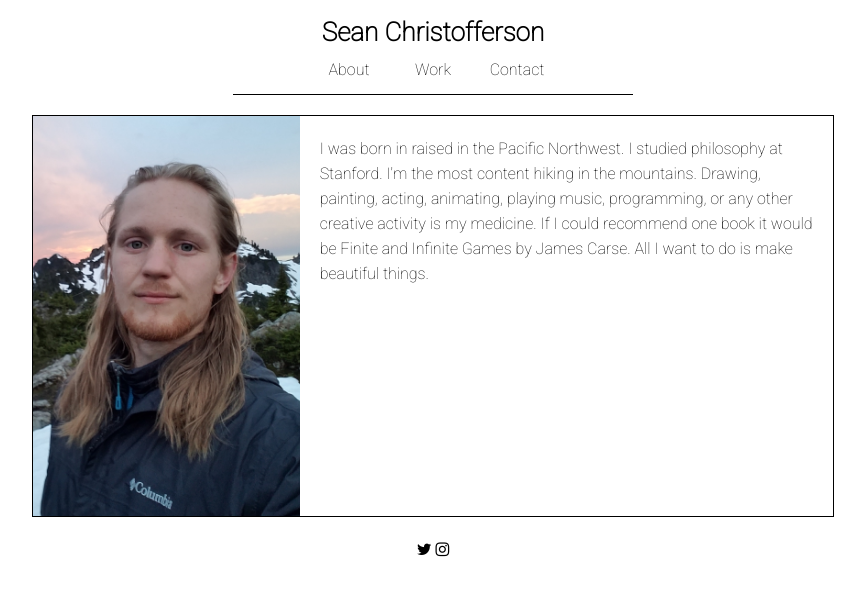
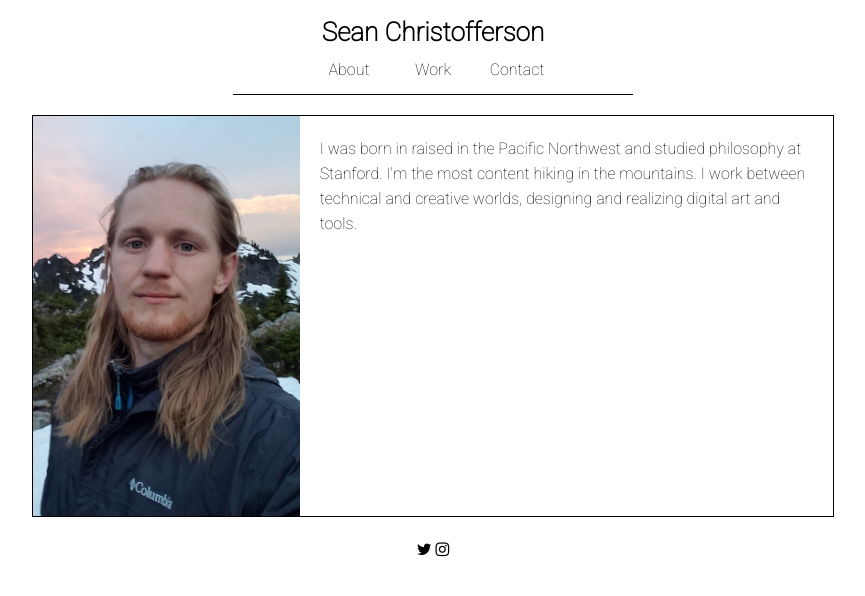
Before and after one commit to s-e-a-c/s-e-a-c.github.io, a plain HTML site: page about.html in a window 1280 px wide. Shown: the whole page, without its empty margins (207-1072 px from the left). Drawn offline with Linux system fonts and the light colour scheme.

Commit message:
changed description in about

```diff
--- a/about.html
+++ b/about.html
@@ -137,10 +137,8 @@
         <div class = "pcontent">
         <a class = "p-link" href = "contact.html"><img class = "p-image" src = "img/portrait.jpg"></a>
         <p>
-            I was born in raised in the Pacific Northwest. I studied philosophy at Stanford. I'm the most content hiking
-            in the mountains. Drawing, painting, acting, animating, playing music, programming, or any other creative activity
-            is my medicine. If I could recommend one book it would be Finite and Infinite Games by James Carse. All I want to do
-            is make beautiful things.
+            I was born in raised in the Pacific Northwest and studied philosophy at Stanford. I'm the most content hiking
+            in the mountains. I work between technical and creative worlds, designing and realizing digital art and tools.
         </p>
         </div>
 
```
